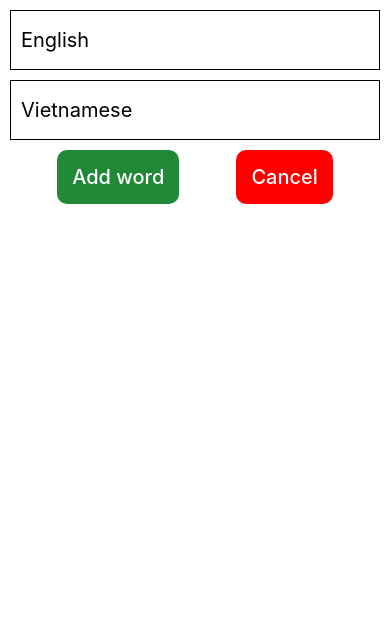
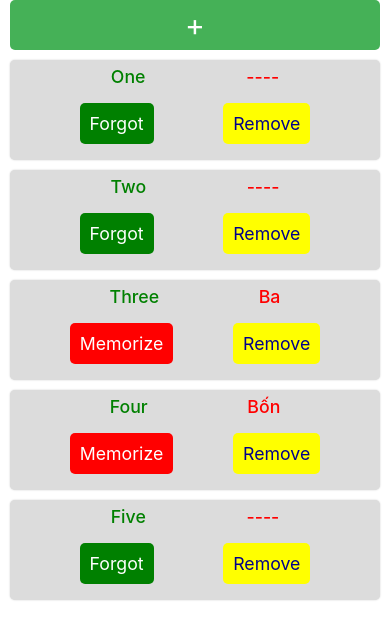
Before and after one commit to phamtanphat/Reactnative01032021, a React Native app: screen / in a window 390 px wide. Shown: the top 640 px of the page. Built offline with nearby package versions, Linux system fonts and the light colour scheme.

Commit message:
gắn giao diện Form vào cho MainScreen

```diff
--- a/App.js
+++ b/App.js
@@ -1,8 +1,9 @@
+/* eslint-disable react-native/no-inline-styles */
 /* eslint-disable prettier/prettier */
 import React, { Component } from 'react';
 import MainScreen from './src/screens/MainScreen';
 import Box from './src/components/Box';
-import { SafeAreaView } from 'react-native';
+import { SafeAreaView , Platform } from 'react-native';
 import Form from './src/components/Form';
 
 
@@ -10,8 +11,8 @@
 export default class App extends Component {
   render() {
     return (
-      <SafeAreaView style={{flex : 1}}>
-        <Form/>
+      <SafeAreaView style={{flex : 1 , marginTop : Platform.OS === 'android' ? 10 : 0}}>
+        <MainScreen/>
       </SafeAreaView>
     );
   }
--- a/src/components/Form.js
+++ b/src/components/Form.js
@@ -13,9 +13,14 @@
   constructor(props) {
     super(props);
     this.state = {
-      shouldShowForm: true,
+      shouldShowForm: false,
     };
   }
+
+  toggleForm = () => {
+    this.setState({shouldShowForm: !this.state.shouldShowForm});
+  };
+
   renderForm = (shouldShowForm) => {
     if (shouldShowForm) {
       return (
@@ -38,7 +43,9 @@
             <TouchableOpacity style={styles.touchableAddword}>
               <Text style={styles.textTouchable}>Add word</Text>
             </TouchableOpacity>
-            <TouchableOpacity style={styles.touchableCancel}>
+            <TouchableOpacity
+              onPress={this.toggleForm}
+              style={styles.touchableCancel}>
               <Text style={styles.textTouchable}>Cancel</Text>
             </TouchableOpacity>
           </View>
@@ -46,7 +53,9 @@
       );
     } else {
       return (
-        <TouchableOpacity style={styles.buttonOpenForm}>
+        <TouchableOpacity
+          onPress={this.toggleForm}
+          style={styles.buttonOpenForm}>
           <Text style={styles.textOpenForm}>+</Text>
         </TouchableOpacity>
       );
--- a/src/screens/MainScreen.js
+++ b/src/screens/MainScreen.js
@@ -2,7 +2,7 @@
 /* eslint-disable react-native/no-inline-styles */
 /* eslint-disable prettier/prettier */
 import React, { Component } from 'react';
-import { Text, SafeAreaView, View, TouchableOpacity, StyleSheet } from 'react-native';
+import { Text, SafeAreaView, View, TouchableOpacity, StyleSheet, TextInput } from 'react-native';
 import screenDimension from '../helpers/screenDimension';
 
 
@@ -18,6 +18,7 @@
                 { id: 4, en: 'Four', vn: 'Bốn', isMemorized: false },
                 { id: 5, en: 'Five', vn: 'Năm', isMemorized: true },
             ],
+            shouldShowForm: false,
         };
     }
 
@@ -40,6 +41,10 @@
         });
         this.setState({ words: newWords });
     }
+
+    toggleForm = () => {
+        this.setState({ shouldShowForm: !this.state.shouldShowForm });
+    };
 
     renderItemWord = (word) => {
         return(
@@ -72,15 +77,56 @@
             </View>
         );
     }
+    renderForm = (shouldShowForm) => {
+        if (shouldShowForm) {
+            return (
+                <View>
+                    <View style={styles.containerTextInput}>
+                        <TextInput
+                            onChangeText={(text) => (this.state.txtEn = text)}
+                            placeholder="English"
+                            style={styles.textInput}
+                            ref={(refs) => (this.textInputEn = refs)}
+                        />
+                        <TextInput
+                            onChangeText={(text) => (this.state.txtVn = text)}
+                            placeholder="Vietnamese"
+                            style={styles.textInput}
+                            ref={(refs) => (this.textInputVn = refs)}
+                        />
+                    </View>
+                    <View style={styles.containerTouchable}>
+                        <TouchableOpacity style={styles.touchableAddword}>
+                            <Text style={styles.textTouchable}>Add word</Text>
+                        </TouchableOpacity>
+                        <TouchableOpacity
+                            onPress={this.toggleForm}
+                            style={styles.touchableCancel}>
+                            <Text style={styles.textTouchable}>Cancel</Text>
+                        </TouchableOpacity>
+                    </View>
+                </View>
+            );
+        } else {
+            return (
+                <TouchableOpacity
+                    onPress={this.toggleForm}
+                    style={styles.buttonOpenForm}>
+                    <Text style={styles.textOpenForm}>+</Text>
+                </TouchableOpacity>
+            );
+        }
+    };
 
     render() {
         return (
-            <SafeAreaView style={{
+            <View style={{
                 flex: 1,
                 flexDirection: 'column',
             }}>
+                {this.renderForm(this.state.shouldShowForm)}
                 {this.state.words.map(word => this.renderItemWord(word))}
-            </SafeAreaView>
+            </View>
         );
     }
 }
@@ -130,4 +176,49 @@
         color: 'darkblue',
         fontSize: screenDimension.getWidth() / 22,
     },
+    containerTextInput: {
+        width: '100%',
+        height: 150,
+        justifyContent: 'space-evenly',
+    },
+    textInput: {
+        borderWidth: 1,
+        height: 60,
+        fontSize: 20,
+        marginHorizontal: 10,
+        paddingHorizontal: 10,
+    },
+    touchableAddword: {
+        backgroundColor: '#218838',
+        padding: 15,
+        borderRadius: 10,
+    },
+    textTouchable: {
+        color: 'white',
+        fontSize: 20,
+        fontWeight: '500',
+    },
+    touchableCancel: {
+        backgroundColor: 'red',
+        padding: 15,
+        borderRadius: 10,
+    },
+    buttonOpenForm: {
+        marginHorizontal: 10,
+        height: 50,
+        backgroundColor: '#45B157',
+        borderRadius: 5,
+        marginBottom: 10,
+        justifyContent: 'center',
+        alignItems: 'center',
+    },
+    textOpenForm: {
+        color: 'white',
+        fontSize: 30,
+    },
+    containerTouchable: {
+        flexDirection: 'row',
+        justifyContent: 'space-evenly',
+        marginBottom: 10,
+    },
 });
```
